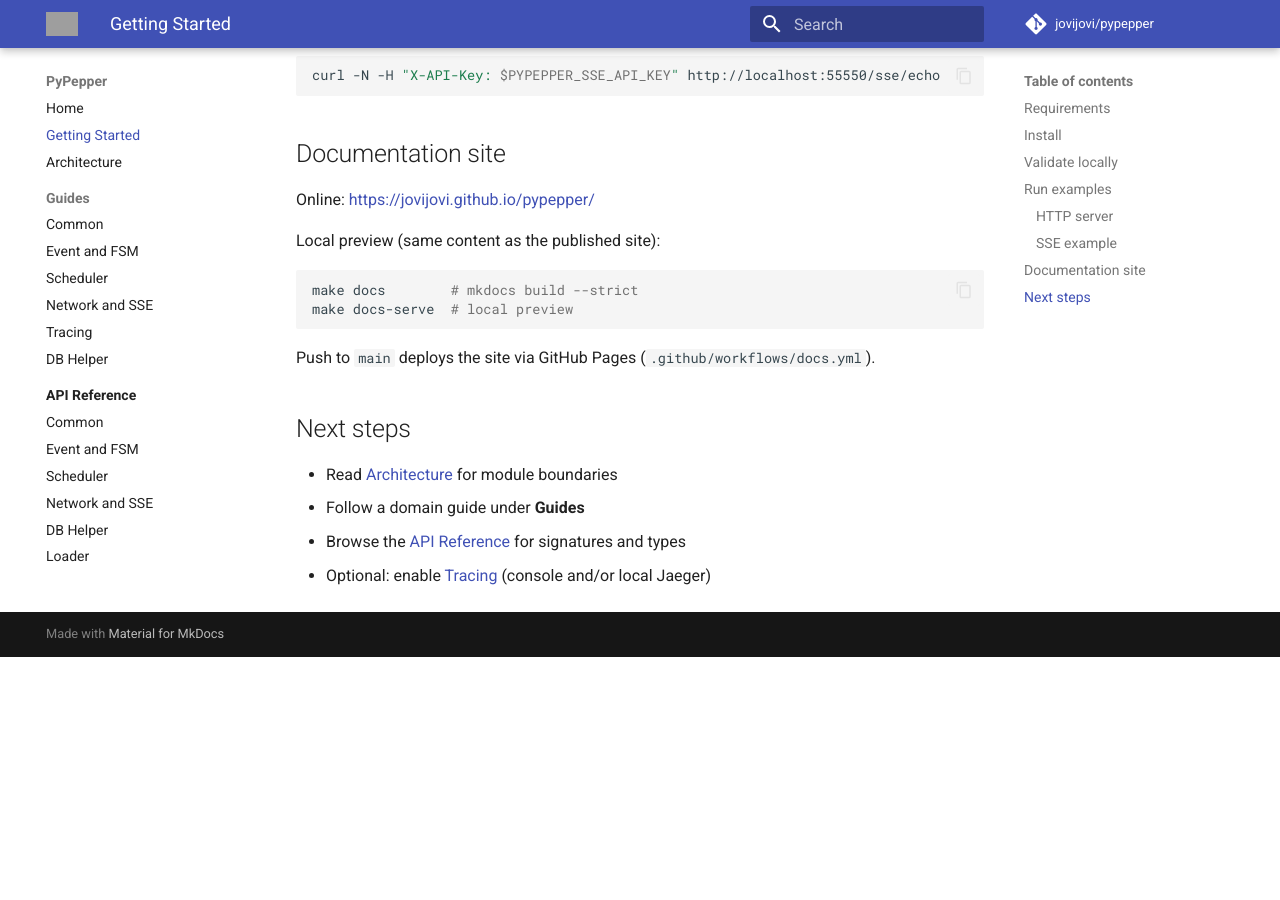
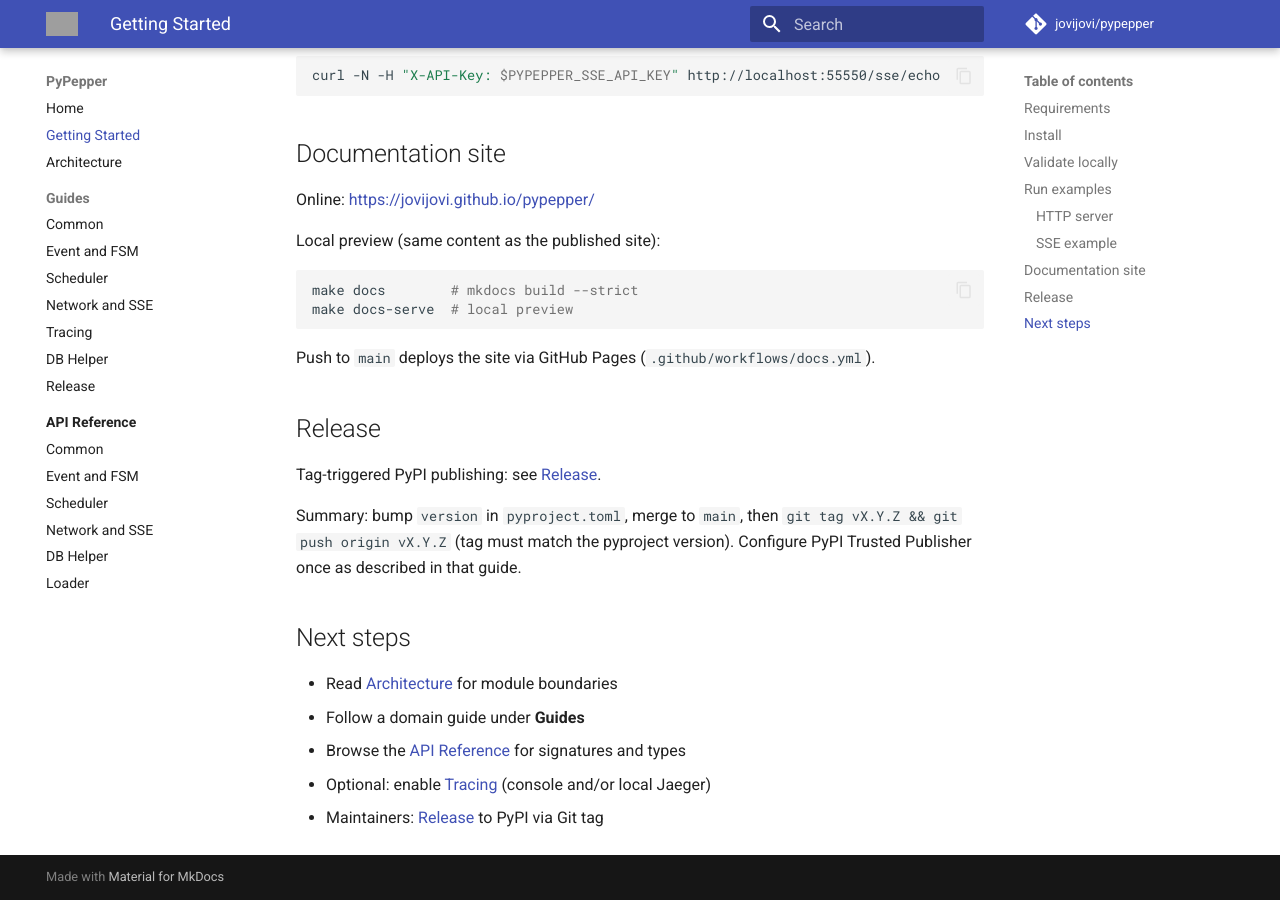
Before and after one commit to jovijovi/pypepper, an MkDocs documentation site: the page built from docs/getting-started.md, in a window 1280 px wide and 900 px high, scrolled down 1304 px. Built offline with MkDocs 1.6.1 and Material for MkDocs 9.7.7, drawn with Linux system fonts in a browser that asks for light colours; comment, search, counter and statistics services are not loaded; before the commit the page ends 1961 px from its top, so only the background shows below that; grey boxes are pictures that could not be loaded.

Commit message:
ci: publish to PyPI on version tags
Add a Trusted Publisher workflow for v* tags that must match
pyproject.toml, plus release docs for one-time PyPI setup.

```diff
--- a/docs/getting-started.md
+++ b/docs/getting-started.md
@@ -73,9 +73,16 @@ make docs-serve  # local preview
 
 Push to `main` deploys the site via GitHub Pages (`.github/workflows/docs.yml`).
 
+## Release
+
+Tag-triggered PyPI publishing: see [Release](guides/release.md).
+
+Summary: bump `version` in `pyproject.toml`, merge to `main`, then `git tag vX.Y.Z && git push origin vX.Y.Z` (tag must match the pyproject version). Configure PyPI Trusted Publisher once as described in that guide.
+
 ## Next steps
 
 - Read [Architecture](architecture.md) for module boundaries
 - Follow a domain guide under **Guides**
 - Browse the [API Reference](reference/index.md) for signatures and types
 - Optional: enable [Tracing](guides/tracing.md) (console and/or local Jaeger)
+- Maintainers: [Release](guides/release.md) to PyPI via Git tag
--- a/mkdocs.yml
+++ b/mkdocs.yml
@@ -29,6 +29,7 @@ nav:
       - Network and SSE: guides/network-sse.md
       - Tracing: guides/tracing.md
       - DB Helper: guides/helper-db.md
+      - Release: guides/release.md
   - API Reference:
       - reference/index.md
       - Common: reference/common.md
```
Also changed, not shown: CHANGELOG.md (+1 -0 lines), docs/guides/release.md (added, +51 -0 lines), 1 other file.
